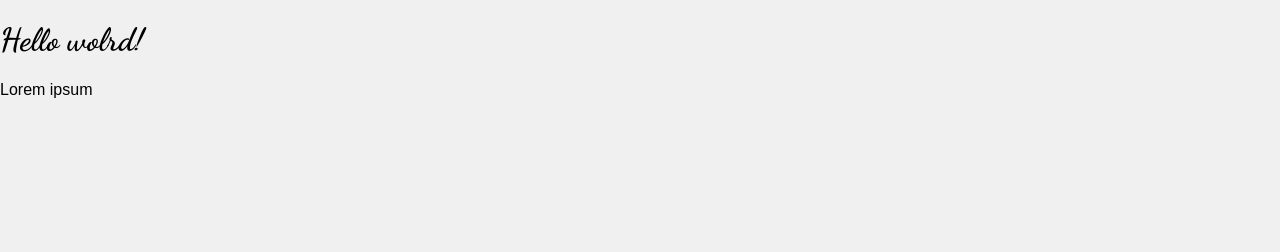
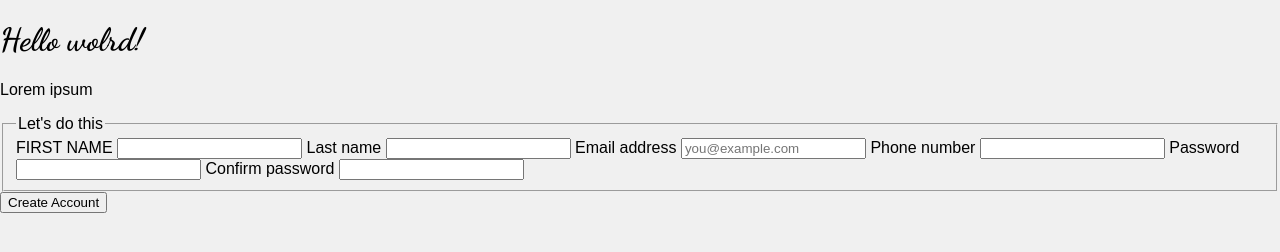
Before and after one commit to aychid/sign-up-form, a plain HTML site: page index.html in a window 1280 px wide. Drawn offline with Linux system fonts and the light colour scheme.

Commit message:
create HTML structure

```diff
--- a/index.html
+++ b/index.html
@@ -17,6 +17,35 @@
 
   <body>
     <h1>Hello wolrd!</h1>
-    <p> Lorem ipsum</p>
+    <p>Lorem ipsum</p>
+    <div class="background img">
+      <div class="odinlogo"></div>
+      <div class="container">
+        <p class="headertext"><!-- --></p>
+        <form action="" method="get">
+          <fieldset>
+            <legend> Let's do this </legend>
+            <label for="first-name"> FIRST NAME </label>
+      <input type="text" id="first-name" name="first-name">
+            <label for="last-name"> Last name </label>
+            <input type="text" id="last-name" name="last-name">
+
+            <label for="email"> Email address </label>
+            <input type="email" id="email" name="email" placeholder="you@example.com">
+
+            <label for="phone-nr"> Phone number</label>
+            <input type="tel" id="phone-nr" name="phone-nr">
+
+            <label for="password"> Password </label>
+            <input type="password" id="password" name="password">
+
+            <label for="confirm-password"> Confirm password </label>
+            <input type="password" id="confirm-password" name="confirm-password">
+          </fieldset>
+          <button type="submit"> Create Account </button>
+        </form>
+        <p class=footer-text></p>
+      </div>
+    </div>
   </body>
 </html>
```
